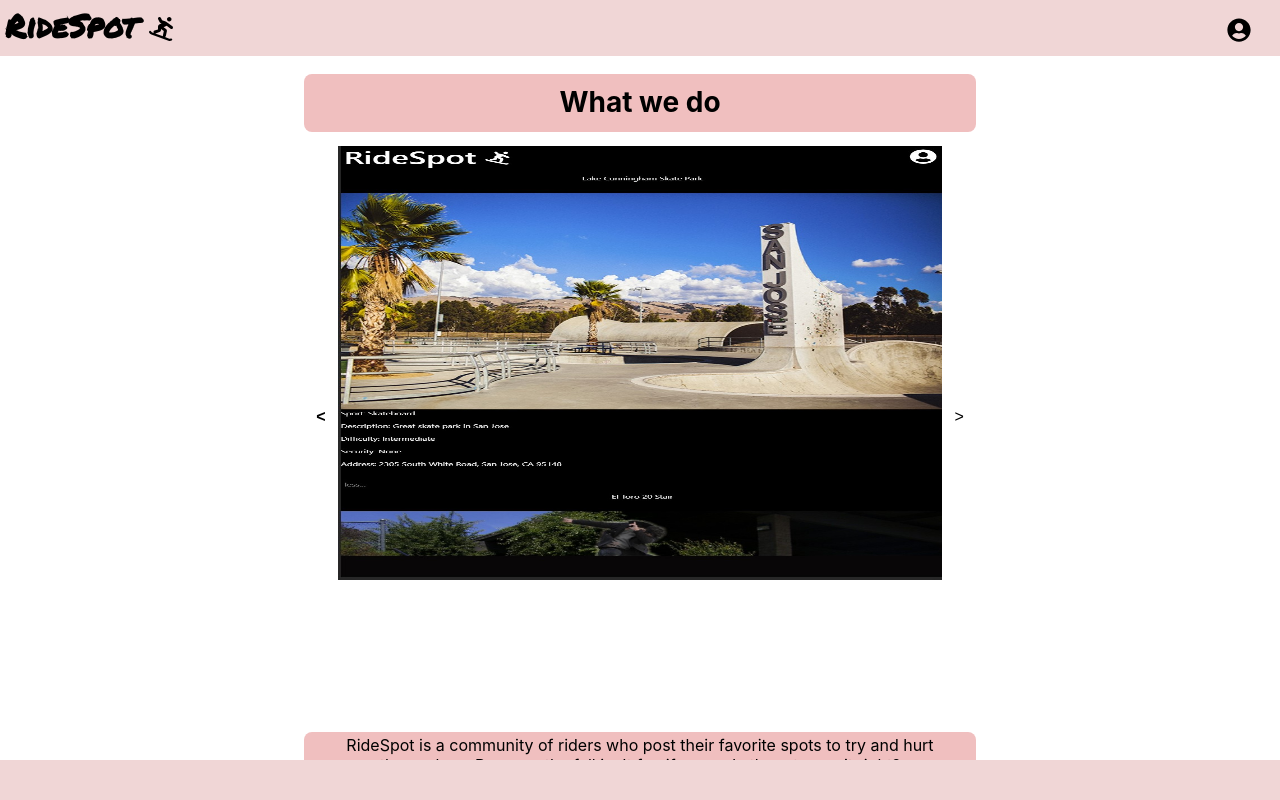
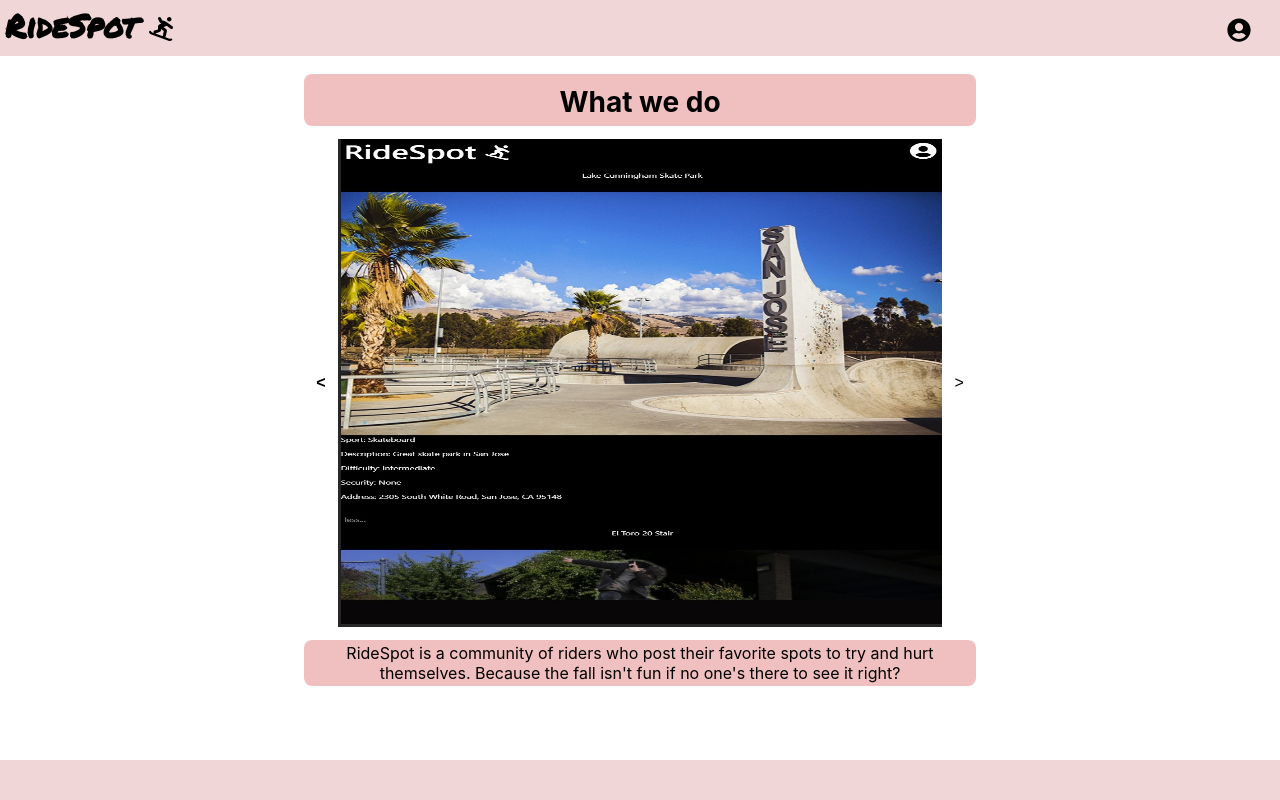
Before and after one commit to ArianPaymozd/RideSpot-client, a React (Create React App) app: page / in a window 1280 px wide. Shown: the top 800 px of the page. Built offline with nearby package versions, Linux system fonts and the light colour scheme; no server answers.

Commit message:
Update MainPage.css

```diff
--- a/src/MainPaige/MainPage.css
+++ b/src/MainPaige/MainPage.css
@@ -10,7 +10,7 @@
     padding-bottom: 50px;
     display: grid;
     grid-template-columns: 2% 10% 76% 10% 2%;
-    grid-template-rows: .5% 1% 60% 4% 10%;
+    grid-template-rows: .5% 1% 60% 1% 10%;
     grid-template-areas:
         ". . . . ."
         ". . . . ."
@@ -20,10 +20,11 @@
 }
 
 .slider {
+    height: 90%;
     grid-area: slider;
     display: grid;
     grid-template-columns: 5% 90% 5%;
-    grid-template-rows: 8% 2% 75% 6% 10%;
+    grid-template-rows: 8% 2% 75% 2% 10%;
     grid-template-areas:
         "title title title"
         ". . ."
@@ -48,7 +49,7 @@
 
 .interface-img {
     grid-area: img;
-    height: 80%;
+    height: 100%;
     border: none;
 }
 
```
